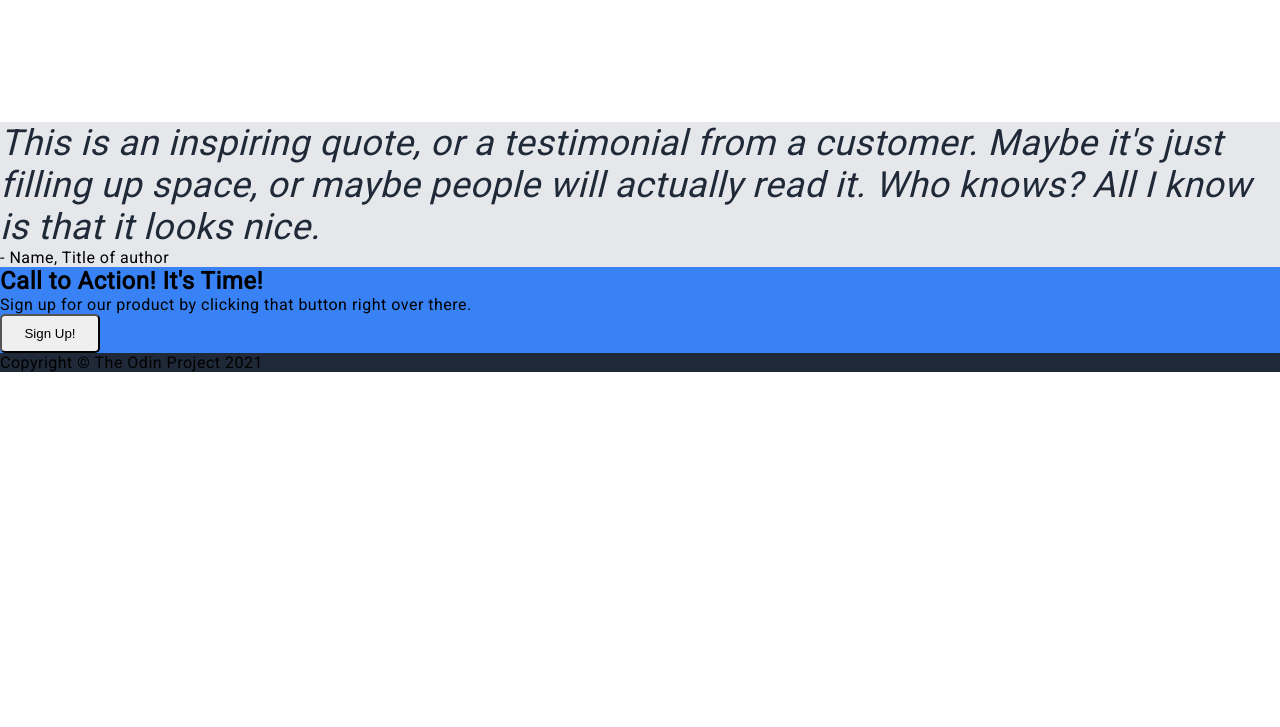
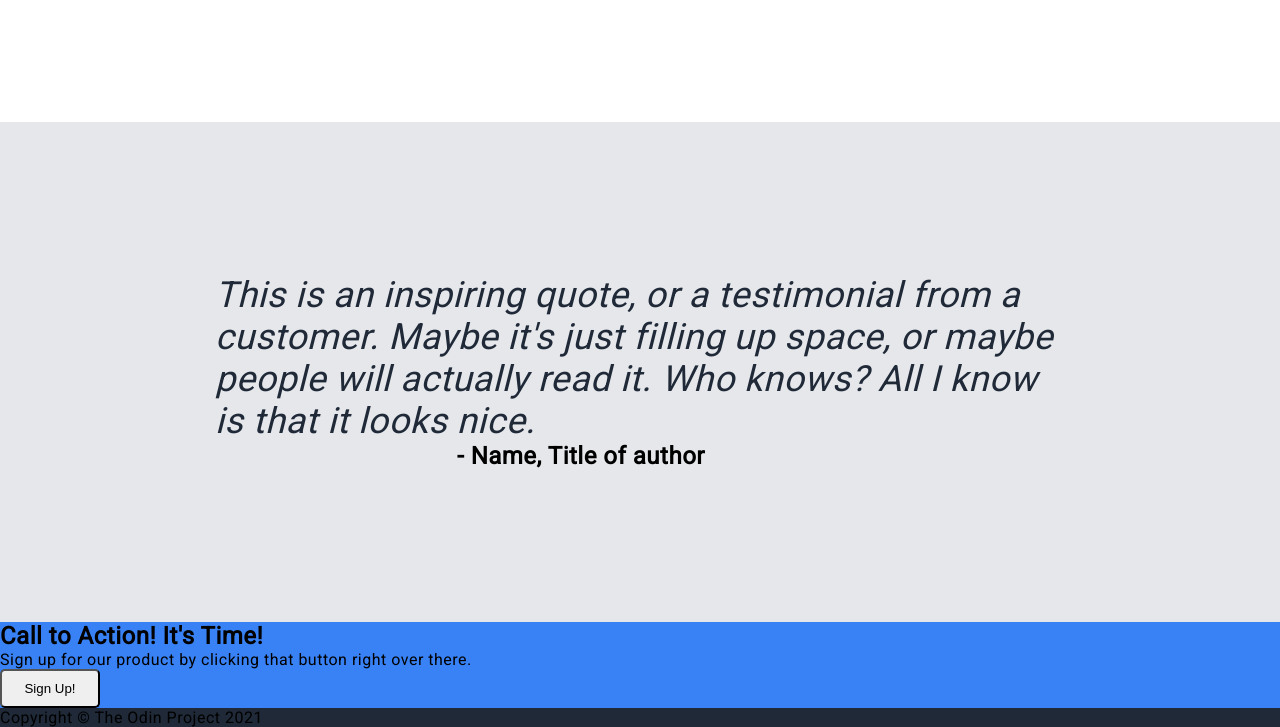
Before and after one commit to Elijah80/landing-page, a plain HTML site: page index.html in a window 1280 px wide. Shown: the part 1004-1731 px from the top of the page. Before the commit the page ends 1376 px from the top, so only its background shows below. Drawn offline with Linux system fonts and the light colour scheme.

Commit message:
Styled Quote Section
Added styling rules so that the quote section matches the given
diagram.

```diff
--- a/style.css
+++ b/style.css
@@ -37,9 +37,6 @@ body {
 .header-btn, .cta {
   background-color: #3882f6;
 }
-
-
-/*** Hero Section ***/
 
 .hero {
   padding: 16px 350px;
@@ -158,6 +155,11 @@ body {
 
 .quote-section {
   background-color: #e5e7eb;
+  display: flex;
+  flex-direction: column;
+  justify-content: center;
+  align-items: center;
+  height: 500px;
 }
 
 .quote {
@@ -165,6 +167,14 @@ body {
   font-weight: 100;
   font-style: italic;
   color: #1f2937;
+  width: 850px;
+}
+
+.author {
+  align-self: flex-end;
+  margin-right: 575px;
+  font-weight: 900;
+  font-size: 24px;
 }
 
 
```
